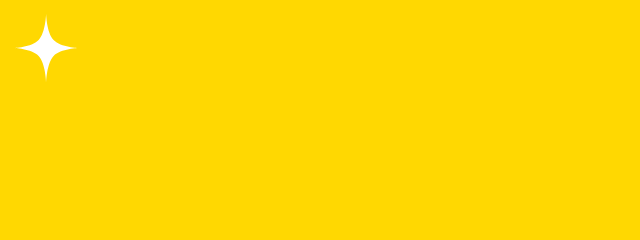
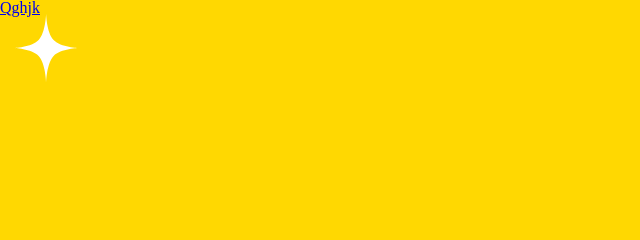
Before and after one commit to palgunovaliza/uniinpalgunova, a plain HTML site: page index.html in a window 1280 px wide. Shown: the top 240 px of the page, 0-640 px from the left. Drawn offline with Linux system fonts and the light colour scheme.

Commit message:
cссылка

```diff
--- a/index.html
+++ b/index.html
@@ -24,6 +24,7 @@
       <img class="starblue2" src="img/star.svg" alt="/">
       <img class="starblue3" src="img/star.svg" alt="/">
       <img class="starblue4" src="img/star.svg" alt="/"></div>
+      <a class="restangle" href="index2.html">Qghjk</a>
     <!-- <div class="stars">
       <img class="staryellow" src="img/star.svg" alt="/">
       <img class="starblack1" src="img/star.svg" alt="/">
```
